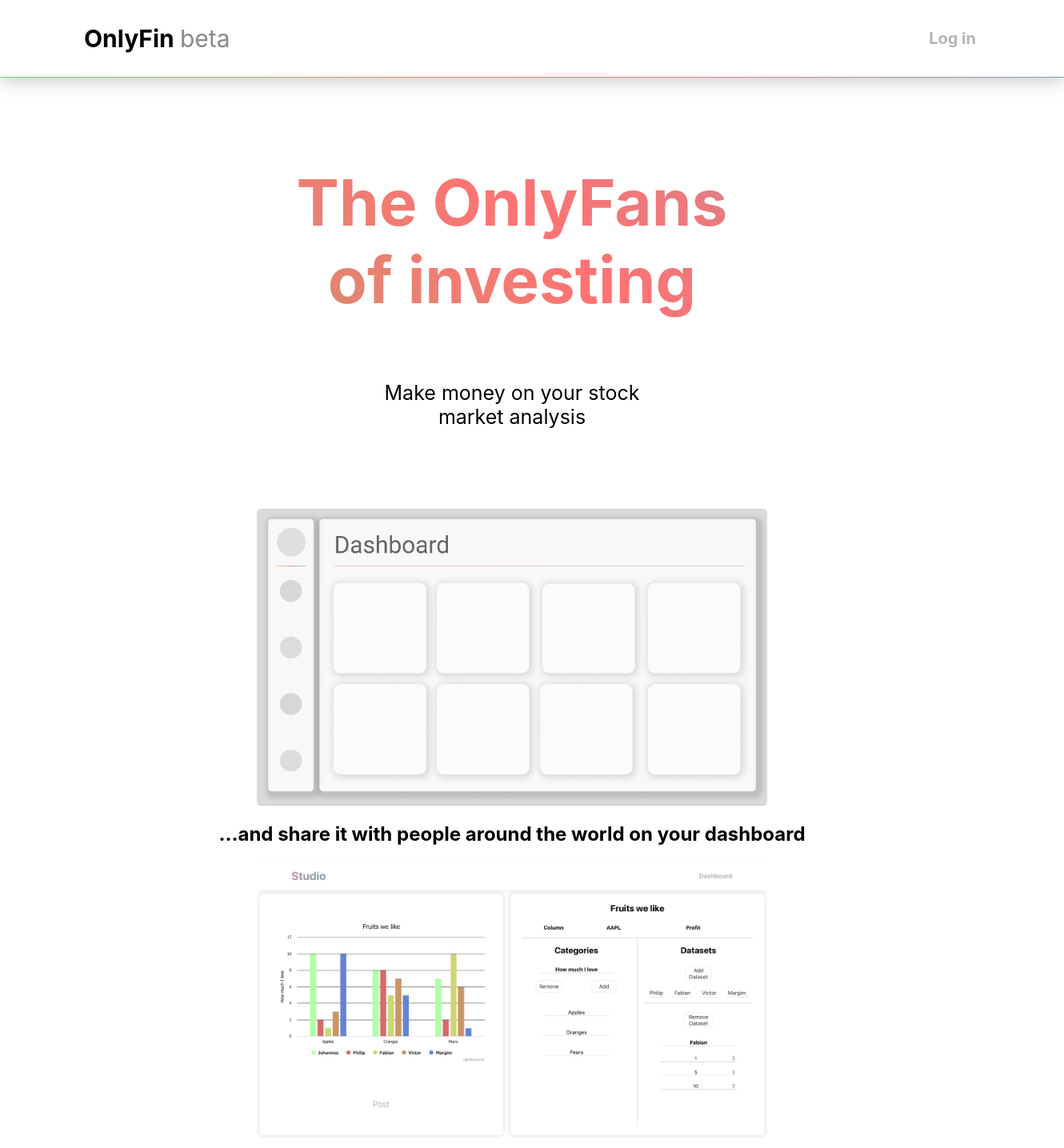
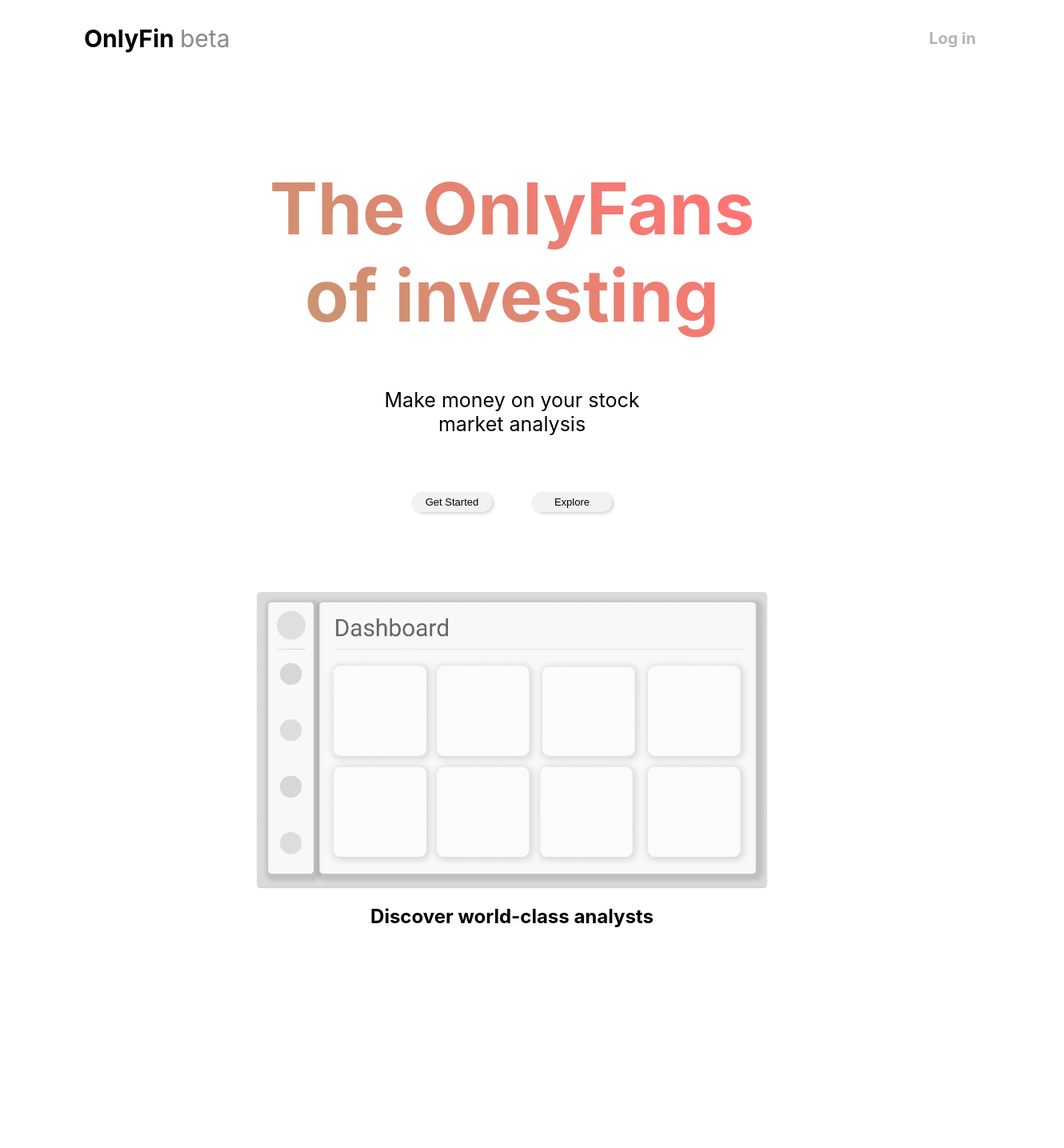
Before and after one commit to philipcoroiu/OnlyFin, a React (Create React App) app in the folder onlyfin-frontend/: page / in a window 1280 px wide. Shown: the top 1435 px of the page at 80% size, 1330 px wide, since content can reach past the window. After the commit the page ends 1180 px from the top, so only its background shows below. Built offline with nearby package versions, Linux system fonts and the light colour scheme.

Commit message:
Implemented buttons on hero page

```diff
--- a/onlyfin-frontend/src/components/home/Home.js
+++ b/onlyfin-frontend/src/components/home/Home.js
@@ -5,6 +5,11 @@ import studioPic from "../../assets/images/studio.png";
 
 export default function Home() {
     document.title = "OnlyFin"
+
+    function handleClick() {
+        return <Link to="Register"/>
+    }
+
     return (
         <div className="welcome">
             <nav className="welcome--navbar">
@@ -20,12 +25,25 @@ export default function Home() {
             <div className="welcome--hero">
                 <h1 className="welcome--hero--fin">The OnlyFans<br/>of investing</h1>
                 <p className="welcome--hero--p">Make money on your stock<br/>market analysis</p>
+
+                <div className="welcome--hero--buttons--container">
+                    <Link to="Register">
+                        <div className="welcome--hero--buttons">
+                            <button onClick={handleClick}>Get Started</button>
+                        </div>
+                    </Link>
+
+                    <Link to="searchpage">
+                        <div className="welcome--hero--buttons">
+                            <button onClick={handleClick}>Explore</button>
+                        </div>
+                    </Link>
+                </div>
+
+
                 <img className="welcome--hero--image" src={Dashboard}/>
-                <h2>...and share it with people around the world on your dashboard</h2>
-                <img className="welcome--hero--image"  src={studioPic}/>
-                <Link to='Register'>
-                    <button className="welcome--hero--button">Get Started</button>
-                </Link>
+
+                <h2>Discover world-class analysts</h2>
             </div>
         </div>
 
--- a/onlyfin-frontend/src/style/Welcome.css
+++ b/onlyfin-frontend/src/style/Welcome.css
@@ -7,14 +7,10 @@ Welcome
     width: 100%;
     top: 0;
     display: flex;
-    position: fixed;
     justify-content: space-between;
-    box-shadow: 0px 0px 25px #b7b7b7;
     padding: 5px 25px;
-    border-bottom: 1px solid;
-    border-image: linear-gradient(45deg, #6bd06b, #ff7373, #62a6c4);
-    border-image-slice: 1;
     background-color: #fff;
+
 }
 
 .welcome--navbar > ul {
@@ -63,11 +59,11 @@ Welcome
     flex-direction: column;
     justify-content: space-around;
     align-items: center;
-    margin-top: 120px;
+    margin-top: 20px;
 }
 
 .welcome--hero > h1 {
-    font-size: 80px;
+    font-size: 90px;
     padding: 30px 30px 0px 30px;
 }
 
@@ -83,30 +79,34 @@ Welcome
 .welcome--hero--p {
     text-align: center;
     font-size: 25px;
-    margin-bottom: 100px;
+    margin-bottom: 70px;
+    margin-top: 0;
 }
 
 .welcome--hero--image {
     width: 50%;
 }
 
-.welcome--hero--button {
-    margin: 50px;
-    padding: 50px;
-    width: 400px;
-    font-size: 50px;
-    font-weight: bold;
-    border: none;
-    background-color: transparent;
+.welcome--hero--buttons--container {
+    display: flex;
+    gap: 50px;
 }
 
-.welcome--hero--button:hover {
+
+.welcome--hero--buttons > button {
+    width: 100px;
+    border: none;
+    border-radius: 30px;
+    background-color: rgba(217, 217, 217, 0.34);
+    font-size: 13px;
+    padding: 5px 10px;
+    box-shadow: 2px 2px 4px #d2d2d2;
+    transition: all 0.1s ease-in-out;
+    margin-bottom: 100px;
+}
+
+.welcome--hero--buttons button:hover {
+    background-color: rgba(138, 138, 138, 0.34);
+    transition: all 0.1s ease-in-out;
     cursor: pointer;
-    border-bottom: 1px solid;
-    background: linear-gradient(45deg, #6bd06b, #ff7373, #62a6c4);
-    background-size: 400% 400%;
-    background-clip: text;
-    color: transparent;
-    animation: gradient 5s ease infinite;
-    transition: all 0.5s ease-in-out;
 }
```
Also changed, not shown: onlyfin-frontend/src/assets/images/Discover.png (added).
